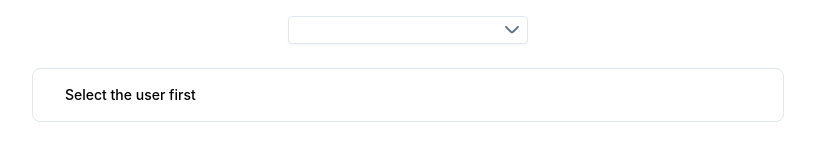
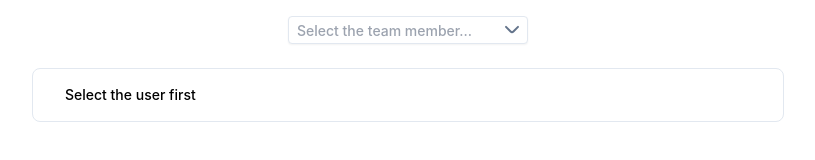
Before and after one commit to eleonora-demikh/time-tracker, a React app: page / in a window 1280 px wide. Shown: the top 160 px of the page, without its empty margins (104-919 px from the left). Built offline with nearby package versions, Linux system fonts and the light colour scheme; no server answers; the HTML template or start-up script is replaced by a standard one.

Commit message:
add form reducer

```diff
--- a/src/components/Dropdown/Dropdown.tsx
+++ b/src/components/Dropdown/Dropdown.tsx
@@ -16,13 +16,13 @@ export const Dropdown: React.FC<Props> = ({data}) => {
   const context = useContext(UserContext);
   const [searchParams, setSearchParams] = useSearchParams();
   const [isOpen, setIsOpen] = useState(false);
-  const [placeholder, setPlaceholder] = useState('Select the team member...');
+  const [placeholder, setPlaceholder] = useState('');
   const [selectedUser, setSelectedUser] = useState<User | null>(null);
   const [query, setQuery] = useState('');
   const dropdownRef = useRef<HTMLDivElement>(null);
 
   useEffect(() => {
-    setPlaceholder(searchParams.get('user') || '')
+    setPlaceholder(searchParams.get("user") || "Select the team member...");
   }, [data]);
 
   const visibleUsers = useMemo(() => {
--- a/src/components/TrackForm/TrackForm.tsx
+++ b/src/components/TrackForm/TrackForm.tsx
@@ -43,6 +43,8 @@ export const TrackForm: React.FC = () => {
     } catch(error) {
       console.error(error);
     };
+
+    dispatch({ type: "RESET" });
   }
 
   return (
@@ -57,6 +59,7 @@ export const TrackForm: React.FC = () => {
           type='date'
           max={currentDate}
           required
+          value={formData.date}
           onChange={(e) => handleFieldChange("date", e.target.value)}
         />
 
@@ -71,6 +74,7 @@ export const TrackForm: React.FC = () => {
           max='24'
           placeholder='0 hours'
           required
+          value={formData.time}
           onChange={(e) => handleFieldChange("time", e.target.value)}
         />
       </div>
@@ -83,11 +87,12 @@ export const TrackForm: React.FC = () => {
           id='comment'
           className='border rounded text-slate-800 border-slate-200 focus:border-indigo-300 shadow-sm p-2 h-full w-60 shrink-0 focus:outline-none'
           onChange={(e) => handleFieldChange("details", e.target.value)}
+          value={formData.details}
         />
       </div>
 
       <button
-        type='button'
+        type='submit'
         className='p-2 font-semibold border border-slate-200 rounded-lg text-slate-800 w-6/12 m-auto hover:bg-slate-100 mt-4'
       >
         Add note
```
